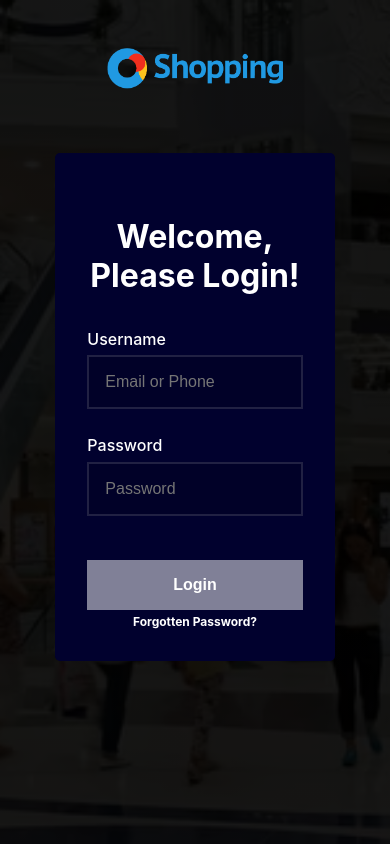
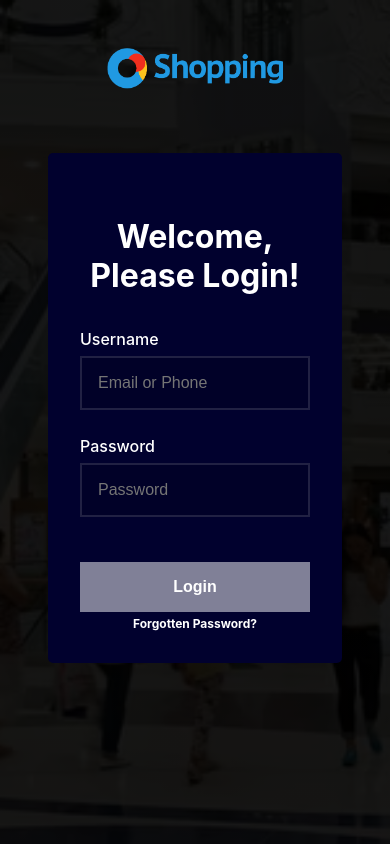
Before and after one commit to Chosen2730/store, a React (Create React App) app: page / in a window 390 px wide. Built offline with nearby package versions, Linux system fonts and the light colour scheme; no server answers.

Commit message:
added new cart design

```diff
--- a/src/App.css
+++ b/src/App.css
@@ -61,7 +61,7 @@
     width: 100%;
   }
   .form {
-    width: 95%;
+    width: 100%;
     padding: 2rem;
   }
   .logo {
--- a/src/index.css
+++ b/src/index.css
@@ -48,7 +48,7 @@ h5 {
   padding: 3rem;
 }
 .warning {
-  color: #f24c4c;
+  color: grey;
 }
 .logo {
   width: 50%;
```
